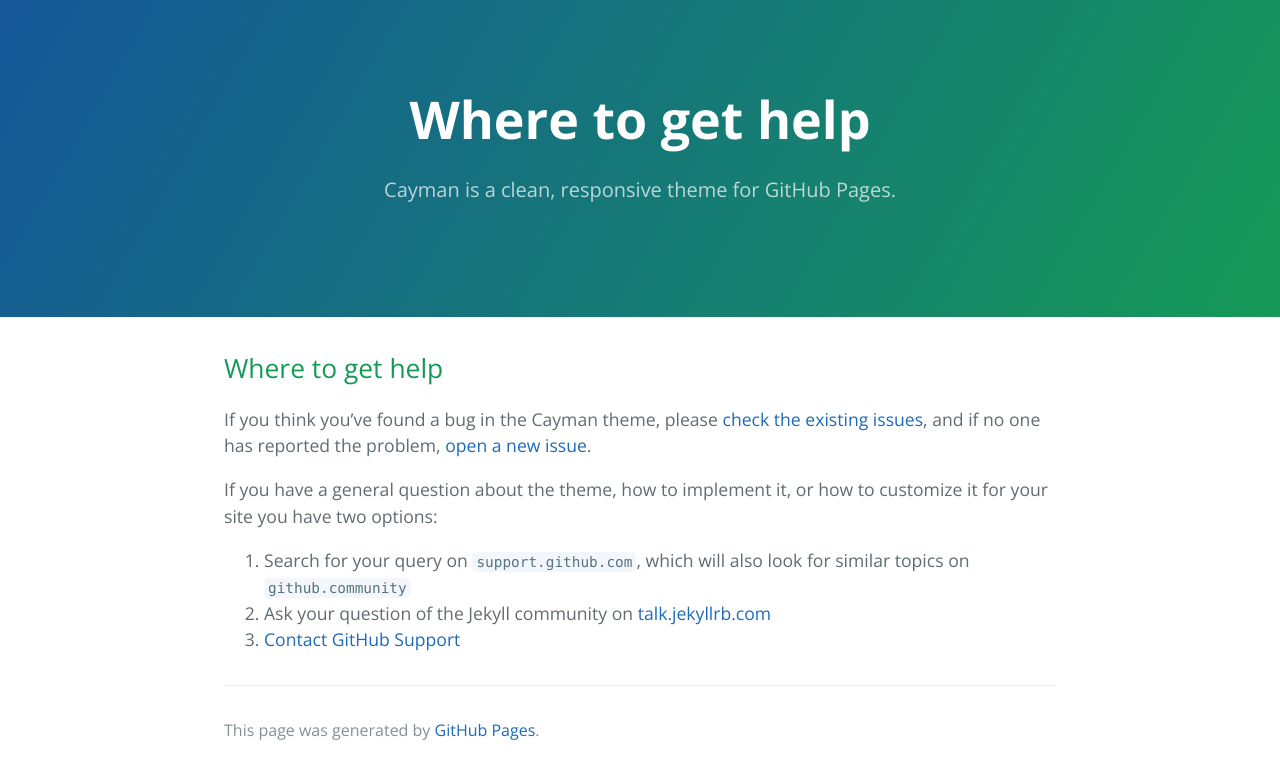
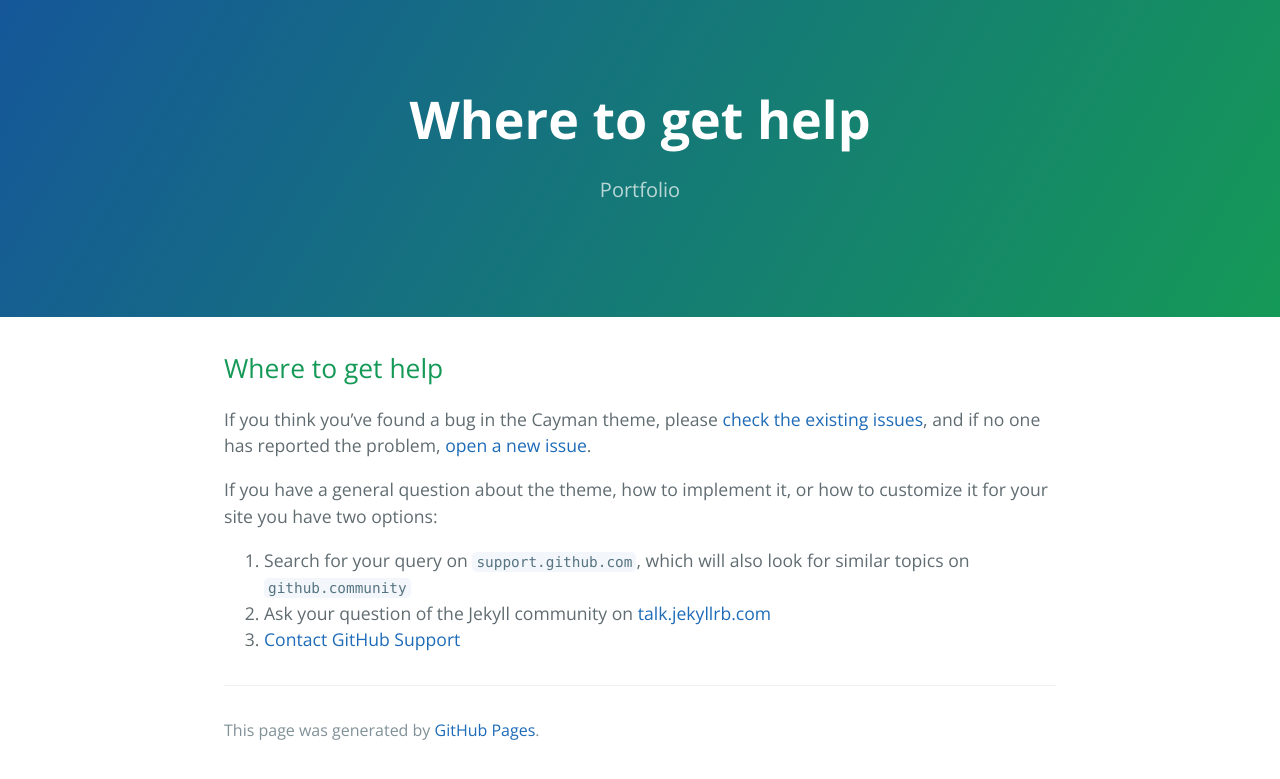
Before and after one commit to hallieberrry/hallieberrry.github.io, a Jekyll site: the page built from docs/SUPPORT.md, in a window 1280 px wide. Shown: the top 779 px of the page. Built offline with Jekyll 4.4.1, drawn with Linux system fonts in a browser that asks for light colours; our own code applies the rules of GitHub Pages for plain Markdown files.

Commit message:
Update _config.yml

```diff
--- a/_config.yml
+++ b/_config.yml
@@ -1,5 +1,5 @@
-title: Cayman theme
-description: Cayman is a clean, responsive theme for GitHub Pages.
+title: Hallie Zimmerman
+description: Portfolio
 show_downloads: false
 google_analytics:
 theme: jekyll-theme-cayman
```
